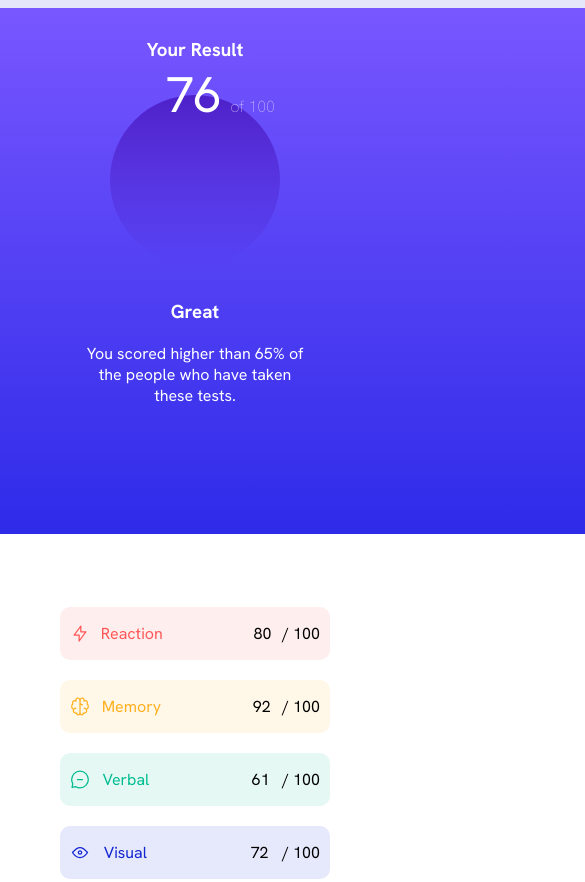
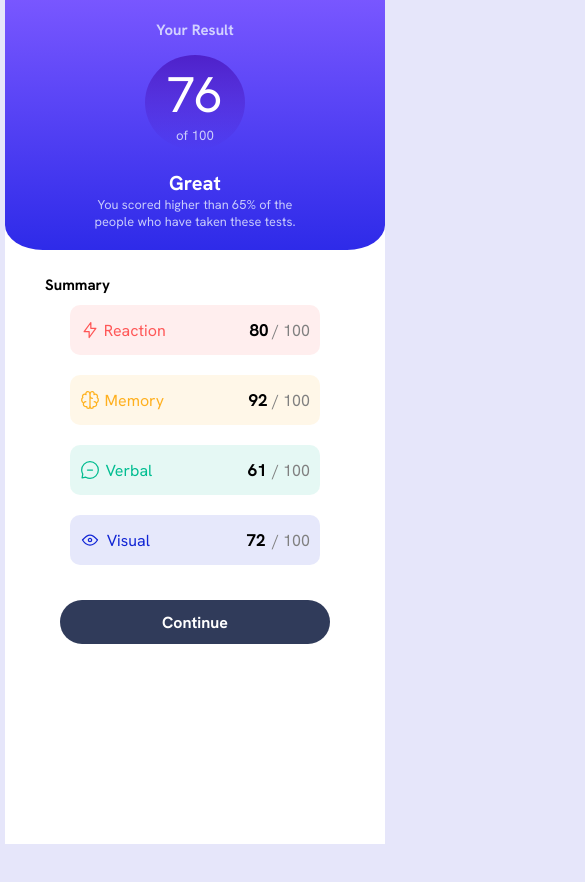
Before and after one commit to nataliab94/results-summary-component, a plain HTML site: page index.html in a window 390 px wide. Shown: the top 882 px of the page, 585 px wide, since content can reach past the window. After the commit the page ends 844 px from the top, so only its background shows below. Drawn offline with Linux system fonts and the light colour scheme.

Commit message:
Update styles.css

```diff
--- a/styles.css
+++ b/styles.css
@@ -1,92 +1,110 @@
+*{
+    padding: 0;
+    margin: 0;
+    box-sizing: border-box;
+}
+
 body {
     display:flex;
+    flex-wrap:wrap;
     justify-content: center;
-    align-content: center;
-    min-height: 100vh;
+    align-items: center;
+    height: 100vh;
     background-color: lavender;
-    align-items: center;
-    justify-content: center;
     font-family: "Hanken Grotesk";
-    height:100vh;
 }
 
+
 .flex-container{
-    display:flex;
-    flex-wrap: wrap;
+    display: flex;
+    height: fit-content;
+    width: fit-content;
     background-color: white;
-    border-radius: 20px;
-    justify-content: center;
-    align-items: center;
+    border-radius: 20%;
+}
 
-}
+
 
 .container1{
 
     display:flex;
     flex-direction: column;
-    justify-content: start;
+    justify-content: center;
     align-items: center;
     background: linear-gradient(hsl(252, 100%, 67%),hsl(241, 81%, 54%));
     width: 300px;
     height:450px;
     color: white;
     border-radius: 20px;
-    gap:15px;
-    padding:10px;
+    gap:30px;
 }
 
+.header{
+    color: hsla(221, 100%, 96%, 0.8);
+    margin-bottom: 15px;
+}
 .result-circle{
-
-
+    display: flex;
+    flex-direction: column;
     background: linear-gradient(hsla(256, 72%, 46%, 1),hsla(241, 72%, 46%, 0));
     border-radius: 100%;
     height:170px;
     width:170px;
-    line-height: 0.1px;
+    justify-content: center;
+    align-items: center;
+
 }
 
 #personal-result{
 
-    font-size: 50px;
-    position:relative;
-    left:56px;
+    font-size: 70px;
 
 }
 
 #max-result{
+    color: hsla(221, 100%, 96%, 0.8);
 
-    position:relative;
-    left:60px;
-    font-weight: lighter;
+
 
 }
 
 .congratulations{
     text-align: center;
     width:230px;
+    color: hsla(221, 100%, 96%, 0.8);
+}
+
+#great{
+    color:white;
+    font-size:30px;
 }
 
 .container2{
     display:flex;
     flex-direction: column;
     align-items: center;
+    justify-content: center;
     background-color: white;
     width: 300px;
     height:450px;
-    padding: 10px;
     border-top-right-radius: 20px;
     border-bottom-right-radius: 20px;
+
+
 }
 
 .summary-header{
     align-self: start;
     margin-left: 20px;
+    margin-bottom: 10px;
 }
 
 .reaction{
     display:flex;
     justify-content: space-between;
+    align-items: center;
     width:250px;
+    height: 50px;
     padding:0px 10px 0px 10px;
     background-color: hsl(0, 77%, 93%);
     border-radius:10px;
@@ -97,10 +115,13 @@ body {
 #reaction-p{
     margin-right: 80px;
     color:hsl(0, 100%, 67%);
+
 }
  .memory{
     display:flex;
     justify-content: space-between;
+    align-items: center;
+    height: 50px;
     width:250px;
     padding:0px 10px 0px 10px;
     background-color: hsl(0, 77%, 93%);
@@ -117,7 +138,9 @@ body {
  .verbal{
     display:flex;
     justify-content: space-between;
+    align-items: center;
     width:250px;
+    height: 50px;
     padding:0px 10px 0px 10px;
     background-color: hsl(0, 77%, 93%);
     border-radius:10px;
@@ -133,7 +156,9 @@ body {
  .visual{
     display:flex;
     justify-content: space-between;
+    align-items: center;
     width:250px;
+    height: 50px;
     padding:0px 10px 0px 10px;
     border-radius:10px;
     margin-bottom: 20px;
@@ -145,14 +170,25 @@ body {
     color: hsl(234, 85%, 45%);
 
 }
+
+#max-score{
+    color:grey;
+}
+
+#score{
+    font-weight: bold;
+    font-size: 17px;
+}
  .continue{
     display:flex;
     justify-content: center;
     align-items: center;
     background-color: hsl(224, 30%, 27%);
     width:270px;
+    height: 44px;
     border-radius:50px;
     color:white;
+    margin-top:15px;
  }
  .continue:hover{
     background-color: royalblue;
@@ -160,34 +196,75 @@ body {
  }
 
 
-footer{
-  position: absolute;
-  bottom:1px;
-}
 
-@media only screen and (max-width: 450px){
+
+@media only screen and (max-width:450px){
 
    .flex-container{
-       justify-content: flex-start;
-       width:300px;
-       padding:0;
-       height: 100vh;
-       width:100vh;
+        flex-direction: column;
+        height:100vh;
+        border-radius: 0 0 0 0;
+
    }
 
     .container1{
-    height:60%;
-    width:100vh;
 
+        width: 45vh;
+        height: 250px;
+        justify-content: center;
+        border-radius: 0 0 10% 10%;
+        gap:20px;
 
 
     }
-
     .container2{
-    width:100vh;
+        height:420px;
+        justify-content: flex-start;
+        margin-top: 25px;
+        width: 45vh;
+        border-bottom-left-radius: 5%;
+        gap: 0.02%;
     }
 
-   footer{
-    position: absolute;
-    bottom: 3px;
+    #great{
+        font-size: 20px;
+
     }
+
+    .congratulations{
+        height: 80px;
+        width: 230px;
+        font-size: 0.8rem;
+        padding-bottom: 30px;
+
+    }
+
+    .result-circle{
+
+
+        width:100px;
+        height: 100px;
+        font-size: smaller;
+
+    }
+
+    #personal-result{
+
+        font-size: 50px;
+    }
+
+    .header{
+        position: relative;
+        top:20px;
+       font-size: 0.8rem;
+    }
+
+    .summary-header{
+
+        font-size: 0.8rem;
+        margin-left: 40px;
+
+    }
+
+
+}
```
Lines whose indentation alone changed are shown as unchanged.
